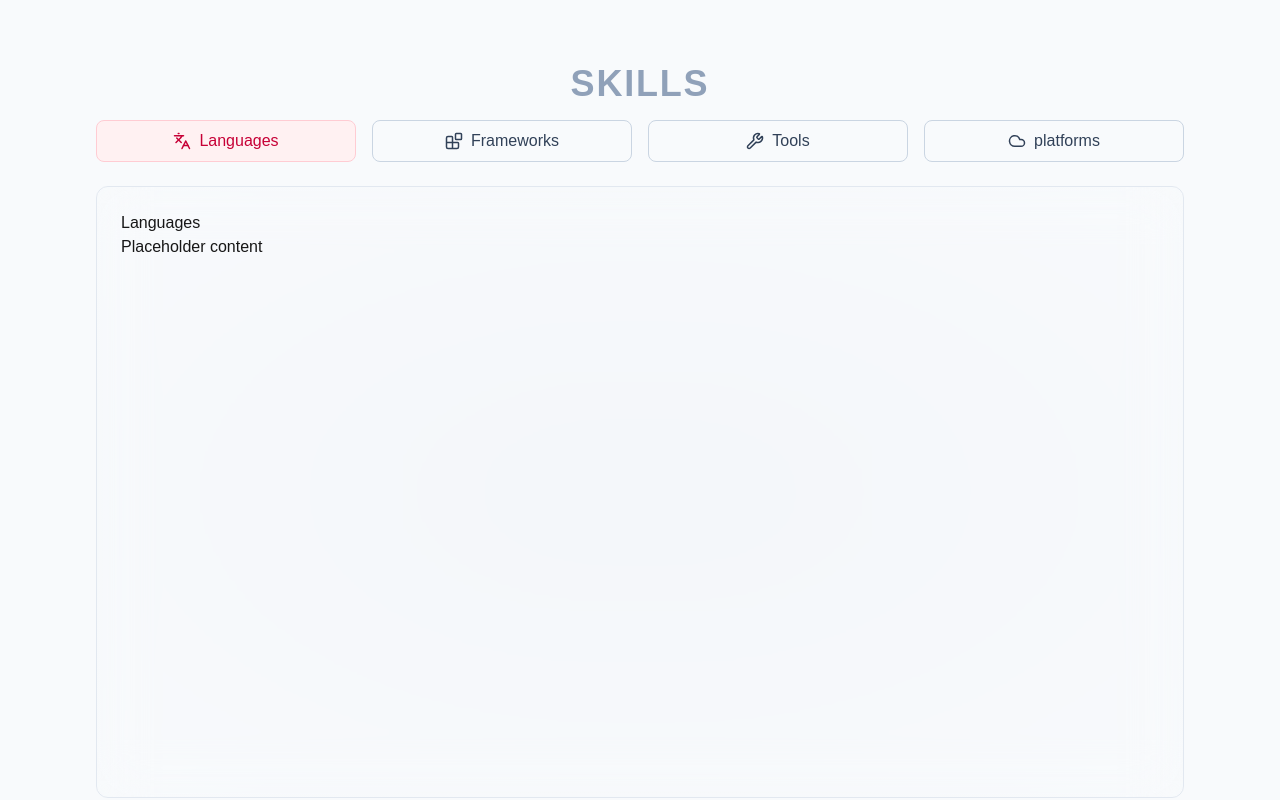
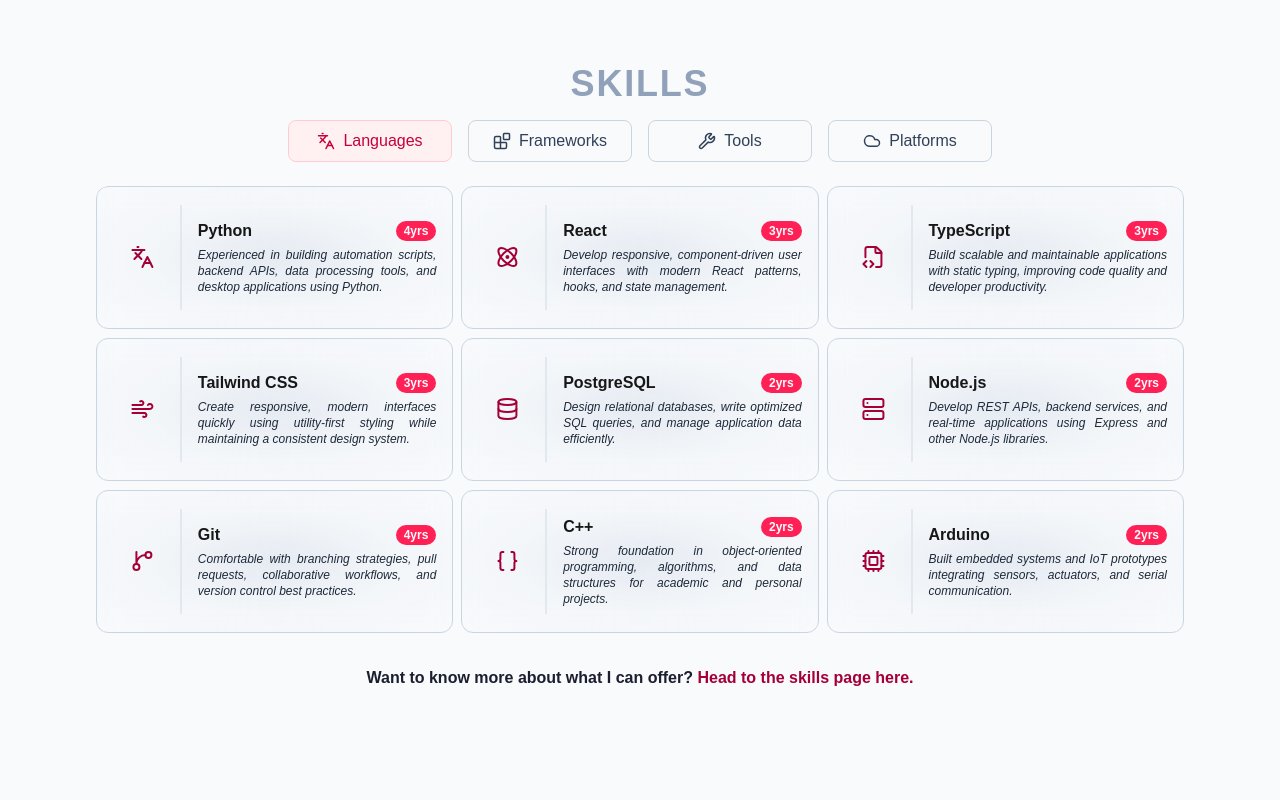
Before and after one commit to migodbtc/snapshot, a Next.js app: page / in a window 1280 px wide. Shown: the part 1340-2140 px from the top of the page. Built offline with nearby package versions, Linux system fonts and the light colour scheme.

Commit message:
home: day 5, finished the languages sectino of the skills section

```diff
--- a/app/page.tsx
+++ b/app/page.tsx
@@ -1,46 +1,9 @@
 "use client"
 
-import { Blocks, BookOpen, Briefcase, Cloud, Code2, Coffee, Dumbbell, GraduationCap, Languages, LucideIcon, Mail, MapPin, Menu, School, Target, User, Wrench } from "lucide-react";
+import { ABOUT_ME_INFO, SKILLS_CONSTS } from "@/lib/constants";
+import { Atom, Blocks, BookOpen, Braces, Briefcase, Cloud, Code2, Coffee, Cpu, Database, Dumbbell, FileCode2, GitBranch, GraduationCap, Languages, LanguagesIcon, LucideIcon, Mail, MapPin, Menu, School, Server, Target, User, Wind, Wrench } from "lucide-react";
 import Image from "next/image";
 import { useState } from "react";
-
-// Constants
-const ABOUT_ME_INFO: {
-  icon: LucideIcon;
-  title: string;
-  value: string;
-}[] = [
-  {
-    icon: MapPin,
-    title: "Location",
-    value: "Mandaluyong",
-  },
-  {
-    icon: School,
-    title: "Alma Mater",
-    value: "DBTC",
-  },
-  {
-    icon: BookOpen,
-    title: "Currently Studying",
-    value: "Terraform",
-  },
-  {
-    icon: Coffee,
-    title: "Favorite Coffee",
-    value: "Vietnamese Coffee",
-  },
-  {
-    icon: Dumbbell,
-    title: "Hobbies",
-    value: "Fitness & Travel",
-  },
-  {
-    icon: Target,
-    title: "Goals",
-    value: "Secure First Job",
-  },
-];
 
 // AboutMeCard: A dedicated subcomponent for the rendering of the about me cards for both desktop and mobile
 type AboutMeCardProps = {
@@ -58,7 +21,7 @@
 }: AboutMeCardProps) {
   return (
     <div
-      className={`flex flex-col justify-center border border-slate-400 dark:border-slate-800 rounded-2xl p-4 backdrop-blur-xl ${className}`}
+      className={`flex flex-col justify-center border border-slate-400/50 dark:border-slate-800 rounded-2xl p-4 backdrop-blur-xl ${className}`}
     >
       <span className="text-xs lg:text-sm text-rose-500 font-medium flex items-center gap-1">
         <Icon className="w-3 h-3 lg:w-4 lg:h-4" />
@@ -70,6 +33,46 @@
       </h3>
     </div>
   );
+}
+
+// SkillCard: A dedicated subcomponent for the rendering of the skill
+type SkillCardProps = {
+  icon: LucideIcon,
+  skillName: string,
+  years: string,
+  description: string
+}
+
+const SkillCard = ({
+  icon: Icon = LanguagesIcon, skillName, years, description
+}: SkillCardProps) => {
+
+  return (
+    <div className="relative aspect-5/2 overflow-hidden rounded-xl border border-slate-300 dark:border-slate-800 backdrop-blur-md">
+      <div className="absolute inset-0 -z-10 bg-radial from-slate-300/40 via-slate-200/20 to-transparent dark:from-slate-500/20 dark:via-slate-400/5 dark:to-transparent" />
+
+      <div className="flex h-full">
+        <div className="flex flex-1 items-center justify-center">
+          <div className="ml-2 flex h-[75%] w-full items-center justify-center border-r-2 border-slate-200 dark:border-slate-900">
+            <Icon className="w-full text-rose-800 dark:text-rose-500" />
+          </div>
+        </div>
+
+        <div className="flex-3 flex flex-col items-start justify-center gap-0 py-2 pl-4 lg:gap-1">
+          <div className="flex w-full items-center justify-between pr-4">
+            <h3 className="font-bold">{skillName}</h3>
+            <span className="rounded-xl bg-rose-500 px-2 py-0.5 text-xs dark:bg-rose-800 font-semibold text-slate-50">
+              {years + "yrs"}
+            </span>
+          </div>
+
+          <p className="w-full pr-4 text-justify text-xs italic text-gray-800 dark:text-gray-400 ">
+            {description.length > 125 ? `${description.slice(0, 124)}...` : description }
+          </p>
+        </div>
+      </div>
+    </div>
+  )
 }
 
 // SkillsSection: The dedicated section for the skills where there are subpages for the display depending
@@ -100,7 +103,7 @@
         </h1>
       </div>
 
-      <div className="flex flex-row w-full h-fit items-center justify-center gap-4 px-8 pb-4 text-center">
+      <div className="flex flex-row w-full h-fit items-center justify-center gap-4 px-8 pb-4 text-center max-w-xl lg:max-w-3xl mx-auto text-xs lg:text-base">
         <button
           onClick={() => setSelectedCategory("languages")}
           className={getButtonClass("languages")}
@@ -130,21 +133,24 @@
           className={getButtonClass("platforms")}
         >
           <Cloud size={18} />
-          <span>platforms</span>
+          <span>Platforms</span>
         </button>
       </div>
 
       <div className="flex flex-1 w-full h-full pb-8 gap-4 justify-center">
-        <div className="w-full aspect-video mx-8 mt-2">
+        <div className="w-full aspect-video mx-8 mt-2 flex flex-col">
           {selectedCategory === "languages" && (
-            <div className="relative w-full h-full overflow-hidden rounded-xl border border-slate-200 dark:border-slate-800">
-              <div className="absolute inset-0 bg-radial from-slate-200/20 via-slate-200/10 to-transparent dark:from-slate-500/20 dark:via-slate-400/5 dark:to-transparent" />
-
-              <div className="relative w-full h-full backdrop-blur-xl p-6">
-                <h2>Languages</h2>
-                <p>Placeholder content</p>
+              <div className="relative w-full h-75 lg:h-120 overflow-hidden rounded-xl ">
+                <div className="relative w-full">
+                  <div className="w-full h-[full] grid grid-cols-2 lg:grid-cols-3 gap-2 auto-rows-[144px]">
+                    {
+                      SKILLS_CONSTS.map((skill) => {
+                        return <SkillCard key={skill.skillName} icon={skill.icon} skillName={skill.skillName} description={skill.description} years={skill.years.toString()}/>
+                      })
+                    }
+                  </div>
+                </div>
               </div>
-            </div>
           )}
 
           {selectedCategory === "frameworks" && (
@@ -245,6 +251,8 @@
               </div>
             </div>
           )}
+
+          <div className="w-full text-slate-950/90 text-center text-base font-semibold">Want to know more about what I can offer? <a className="cursor-pointer text-rose-800 dark:text-rose-500 hover:underline">Head to the skills page here.</a></div>
         </div>
       </div>
     </section>
@@ -359,7 +367,7 @@
                 Migo first started programming by developing simple web pages on his laptop. Raw HTML, CSS, with little JavaScript. Now, Migo primarily uses both <b>TypeScript</b> and <b>Python</b>, along with a consortium of languages, frameworks, and technologies such as GitHub, Docker, AWS, Nextjs, Supabase, and more.
               </p>
             </div>
-            <div className="flex-1 flex items-center justify-center bg-radial from-rose-800/25 dark:from-slate-50/25 to-transparent to-70%">
+            <div className="flex-1 flex items-center justify-center bg-radial from-slate-500/25 dark:from-slate-50/25 to-transparent to-70%">
               <div className="w-full h-full grid grid-cols-2 gap-4 m-auto">
                   {ABOUT_ME_INFO.map((item) => (
                     <AboutMeCard
--- /dev/null
+++ b/lib/constants/index.ts
@@ -0,0 +1,104 @@
+import { LucideIcon, MapPin, School, BookOpen, Coffee, Dumbbell, Target, LanguagesIcon, Atom, FileCode2, Wind, Database, GitBranch, Braces, Cpu, Server } from "lucide-react";
+
+export const ABOUT_ME_INFO: {
+  icon: LucideIcon;
+  title: string;
+  value: string;
+}[] = [
+  {
+    icon: MapPin,
+    title: "Location",
+    value: "Mandaluyong",
+  },
+  {
+    icon: School,
+    title: "Alma Mater",
+    value: "DBTC",
+  },
+  {
+    icon: BookOpen,
+    title: "Currently Studying",
+    value: "Terraform",
+  },
+  {
+    icon: Coffee,
+    title: "Favorite Coffee",
+    value: "Vietnamese Coffee",
+  },
+  {
+    icon: Dumbbell,
+    title: "Hobbies",
+    value: "Fitness & Travel",
+  },
+  {
+    icon: Target,
+    title: "Goals",
+    value: "Secure First Job",
+  },
+];
+
+export const SKILLS_CONSTS = [
+  {
+    icon: LanguagesIcon,
+    skillName: "Python",
+    years: 4,
+    description:
+      "Experienced in building automation scripts, backend APIs, data processing tools, and desktop applications using Python.",
+  },
+  {
+    icon: Atom,
+    skillName: "React",
+    years: 3,
+    description:
+      "Develop responsive, component-driven user interfaces with modern React patterns, hooks, and state management.",
+  },
+  {
+    icon: FileCode2,
+    skillName: "TypeScript",
+    years: 3,
+    description:
+      "Build scalable and maintainable applications with static typing, improving code quality and developer productivity.",
+  },
+  {
+    icon: Wind,
+    skillName: "Tailwind CSS",
+    years: 3,
+    description:
+      "Create responsive, modern interfaces quickly using utility-first styling while maintaining a consistent design system.",
+  },
+  {
+    icon: Database,
+    skillName: "PostgreSQL",
+    years: 2,
+    description:
+      "Design relational databases, write optimized SQL queries, and manage application data efficiently.",
+  },
+  {
+    icon: Server,
+    skillName: "Node.js",
+    years: 2,
+    description:
+      "Develop REST APIs, backend services, and real-time applications using Express and other Node.js libraries.",
+  },
+  {
+    icon: GitBranch,
+    skillName: "Git",
+    years: 4,
+    description:
+      "Comfortable with branching strategies, pull requests, collaborative workflows, and version control best practices.",
+  },
+  {
+    icon: Braces,
+    skillName: "C++",
+    years: 2,
+    description:
+      "Strong foundation in object-oriented programming, algorithms, and data structures for academic and personal projects.",
+  },
+  {
+    icon: Cpu,
+    skillName: "Arduino",
+    years: 2,
+    description:
+      "Built embedded systems and IoT prototypes integrating sensors, actuators, and serial communication.",
+  },
+];
```
